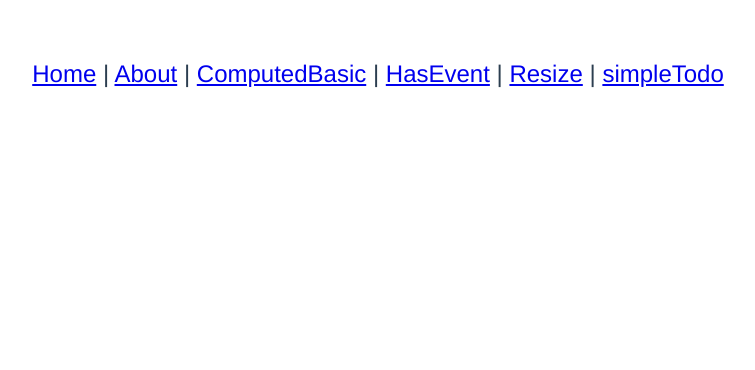
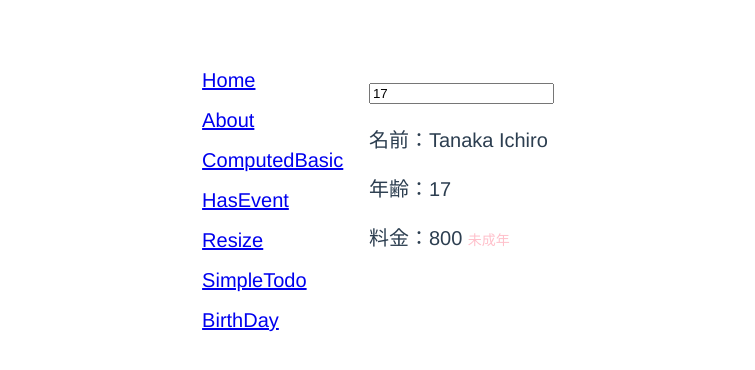
Before and after one commit to BoxPistols/KaeruVue, a Vue app: page /BirthDay in a window 1280 px wide. Shown: the top 370 px of the page, without its empty margins (262-1017 px from the left). Built offline with nearby package versions, Linux system fonts and the light colour scheme.

Commit message:
[Age Price] input age for price

```diff
--- a/package.json
+++ b/package.json
@@ -9,6 +9,8 @@
   },
   "dependencies": {
     "core-js": "^3.4.4",
+    "node-sass": "^4.14.1",
+    "sass-loader": "^9.0.1",
     "vue": "^2.6.10",
     "vue-router": "^3.1.3",
     "vuex": "^3.1.2"
--- a/src/App.vue
+++ b/src/App.vue
@@ -1,24 +1,37 @@
 <template>
   <div id="app">
     <div id="nav">
-      <router-link to="/">Home</router-link> |
-      <router-link to="/about">About</router-link> |
-      <router-link to="/computedBasic">ComputedBasic</router-link> |
-      <router-link to="/hasEvent">HasEvent</router-link> |
-      <router-link to="/resize">Resize</router-link> |
-      <router-link to="/simpleTodo">simpleTodo</router-link>
+      <router-link to="/">Home</router-link>
+      <router-link to="/about">About</router-link>
+      <router-link to="/computedBasic">ComputedBasic</router-link>
+      <router-link to="/hasEvent">HasEvent</router-link>
+      <router-link to="/resize">Resize</router-link>
+      <router-link to="/simpleTodo">SimpleTodo</router-link>
+      <router-link to="/birthDay">BirthDay</router-link>
     </div>
-    <router-view/>
+    <div>
+      <router-view />
+    </div>
   </div>
 </template>
 
 <style lang="stylus">
 #app
-  font-family 'Avenir', Helvetica, Arial, sans-serif
-  -webkit-font-smoothing antialiased
-  -moz-osx-font-smoothing grayscale
-  text-align center
-  color #2c3e50
-  margin-top 60px
-  font-size: 24px
+  font-family: 'Avenir', Helvetica, Arial, sans-serif
+  -webkit-font-smoothing: antialiased
+  -moz-osx-font-smoothing: grayscale
+  //text-align: center;
+  color: #2c3e50
+  margin-top: 60px
+  font-size: 20px
+  display flex
+  justify-content center
+
+#nav
+  display flex
+  flex-direction column
+  justify-content start
+  margin-right 2vw
+  font-size 20px
+  line-height 2
 </style>
--- a/src/router/index.js
+++ b/src/router/index.js
@@ -38,6 +38,11 @@ const routes = [
     name: 'SimpleTodo',
     component: () => import('../views/SimpleTodo.vue')
   },
+  {
+    path: '/BirthDay',
+    name: 'BirthDay',
+    component: () => import('../views/BirthDay.vue')
+  },
 ]
 
 const router = new VueRouter({
--- /dev/null
+++ b/src/views/BirthDay.vue
@@ -0,0 +1,41 @@
+<template lang="">
+<!-- 年齢別の料金設定 -->
+  <div>
+    <p><input type="number" v-model="age"></p>
+    <p>名前：{{ name }}</p>
+    <p>年齢：{{ age }}</p>
+    <p>料金：{{ price }}
+      <span v-if="age < 18">未成年</span>
+      <span v-else>成年</span>
+    </p>
+  </div>
+</template>
+
+<script>
+/* eslint-disable */
+export default {
+  name: "",
+  data: () => ({
+    name: "Tanaka Ichiro",
+    age: 17,
+    border: false
+  }),
+  computed: {
+    price: function() {
+      if (this.age >= 18) {
+        return 1000;
+      } else {
+        return 800;
+      }
+    }
+  },
+  methods: {}
+};
+/* eslint-enable */
+</script>
+
+<style lang="sass" scoped>
+span
+  color: pink
+  font-size: 14px
+</style>
```
Also changed, not shown: .eslintrc.js, 1 other file (tests, documents, lock files or other folders).
